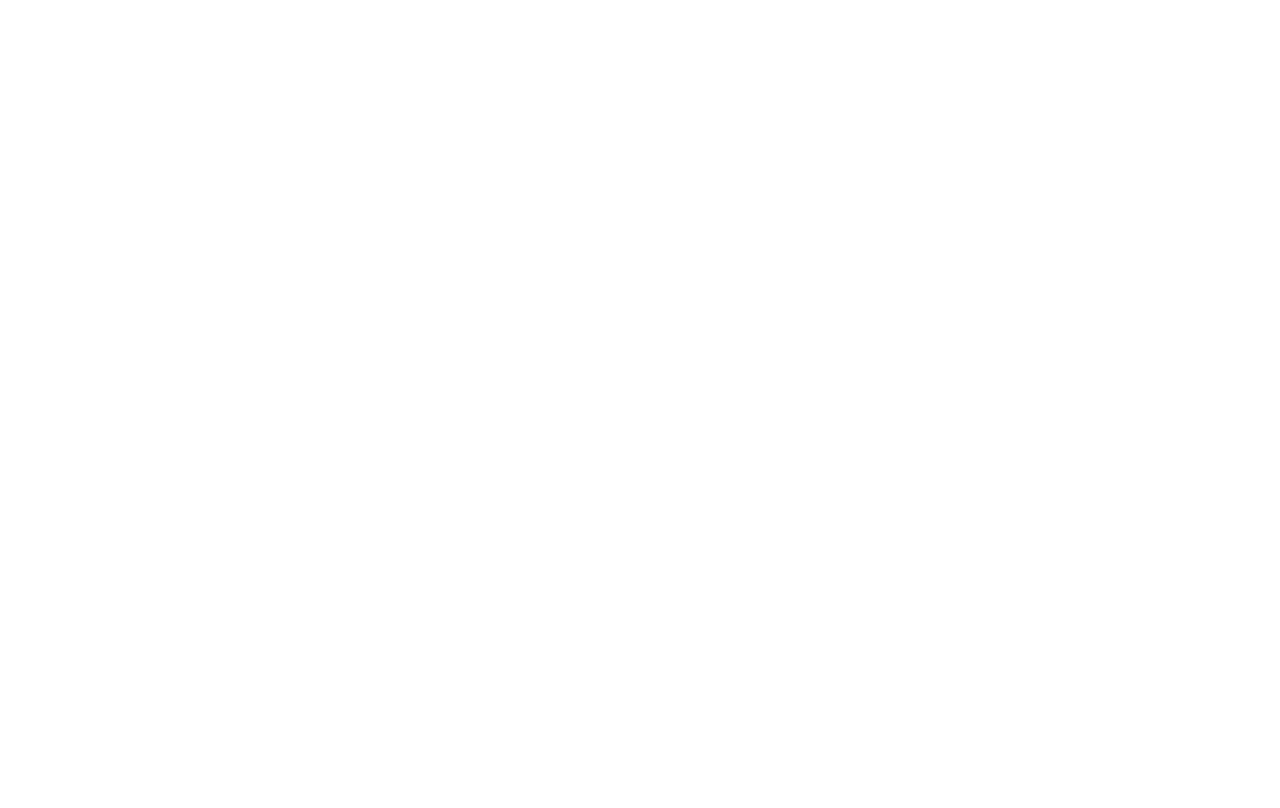
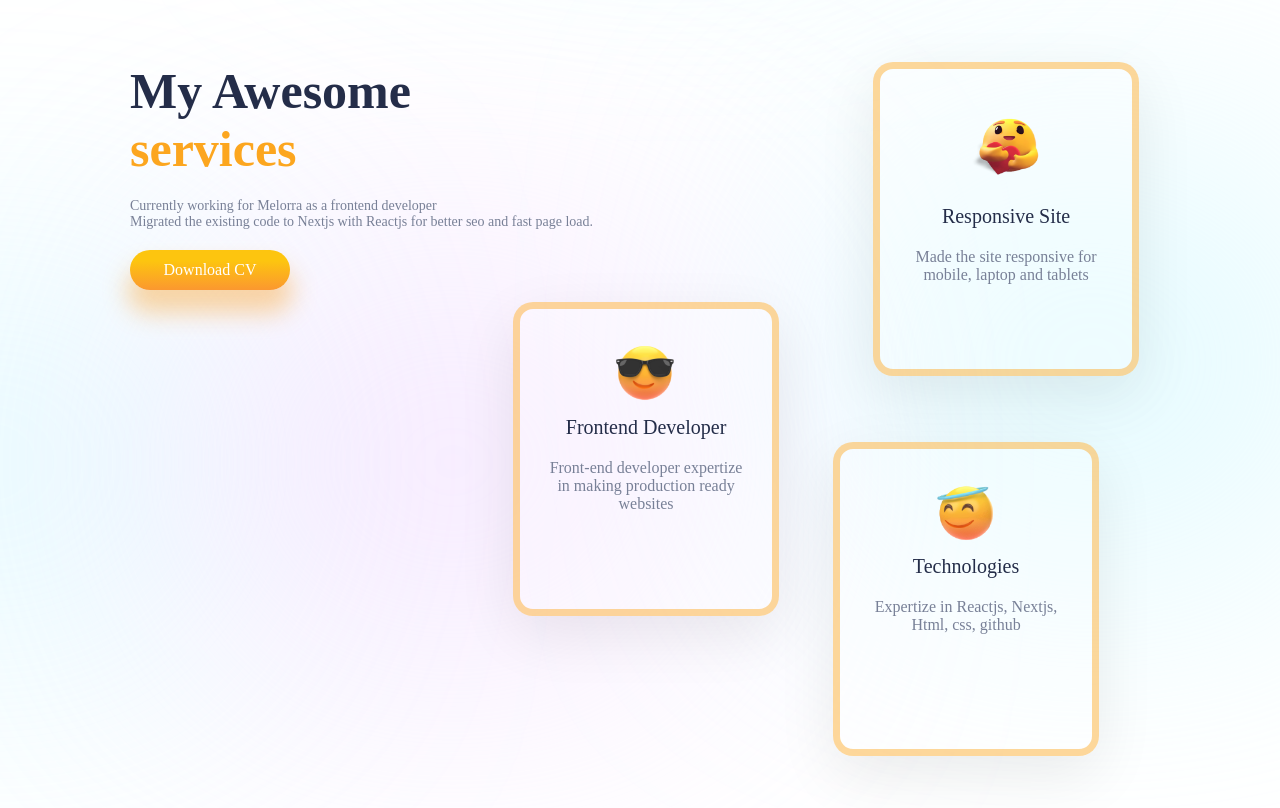
Before and after one commit to kanaktyagi/portfolio, a React (Create React App) app: page / in a window 1280 px wide. Shown: the part 1004-1812 px from the top of the page. Before the commit the page ends 836 px from the top, so only its background shows below. Built offline with nearby package versions, Linux system fonts and the light colour scheme.

Commit message:
Added the service section for the site

```diff
--- a/src/App.js
+++ b/src/App.js
@@ -1,11 +1,13 @@
 import Navbar from "./Components/Navbar/Navbar";
 import './App.css'
 import Intro from "./Components/Intro/Intro";
+import Services from "./Components/Services/Services";
 function App() {
   return (
     <div className="App">
       <Navbar/>
       <Intro/>
+      <Services/>
     </div>
   );
 }
--- /dev/null
+++ b/src/Components/Card/Card.css
@@ -0,0 +1,44 @@
+.card {
+    width: 10rem;
+    height: 13rem;
+    position: absolute;
+    display: flex;
+    flex-direction: column;
+    gap: 1rem;
+    align-items: center;
+    width: 10rem;
+    text-align: center;
+    background: rgba(255, 255, 255, 0.26);
+    border: 7px solid var(--orangeCard);
+    box-shadow: var(--boxShadow);
+    border-radius: 20px;
+    padding: 0px 26px 2rem 26px;
+  }
+  .card span:nth-of-type(2) {
+    color: var(--gray);
+    font-size: 16px;
+  }
+  .card > img {
+    transform: scale(0.6);
+    margin-bottom: -2rem;
+  }
+  .c-button {
+      background: #FFFFFF;
+      box-shadow: 0px 19px 60px rgba(0, 0, 0, 0.08);
+      border-radius: 7px;
+      border: none;
+      padding: 10px;
+      font-size: 16px;
+      color: #5290FD;
+  }
+
+  .c-button:hover{
+      transform: scale(1.1);
+      cursor: pointer;
+  }
+  /* cards */
+  @media screen and (max-width: 480px){
+    .card{
+      width: auto;
+    }
+  }
--- /dev/null
+++ b/src/Components/Card/Card.jsx
@@ -0,0 +1,14 @@
+import React from 'react'
+import "./Card.css"
+
+function Card({emoji,heading,details}) {
+  return (
+    <div className="card">
+        <img src={emoji} alt=""/>
+        <span>{heading}</span>
+        <span>{details}</span>
+    </div>
+  )
+}
+
+export default Card
--- a/src/Components/Intro/Intro.css
+++ b/src/Components/Intro/Intro.css
@@ -75,3 +75,22 @@
     transform: scale(0.67);
     left:-3rem
 }
+@media screen and (max-width: 480px) {
+    .Intro {
+      flex-direction: column;
+      gap: 7rem;
+      height: 64rem;
+    }
+
+    .i-right {
+      transform: scale(0.8);
+      left: -3rem;
+    }
+    .i-right .blur {
+      display: none;
+    }
+    .floating-div:nth-of-type(1){
+      /* display: none; */
+      top: -7rem !important;;
+    }
+  }
--- a/src/Components/Navbar/Navbar.css
+++ b/src/Components/Navbar/Navbar.css
@@ -35,3 +35,8 @@
 .n-button{
     flex:2
 }
+@media screen and (max-width: 480px) {
+    .n-list {
+      display: none;
+    }
+  }
--- /dev/null
+++ b/src/Components/Services/Services.css
@@ -0,0 +1,75 @@
+.services {
+    padding: 0 3rem 0 3rem;
+    display: flex;
+    height: 30rem;
+    margin-bottom: 8rem;
+    margin-top: 9rem;
+    margin-bottom: 13rem;
+    /* scroll view */
+    padding-top: 3rem;
+  }
+  /* left side */
+  .awesome {
+    display: flex;
+    flex-direction: column;
+    position: relative;
+    /* gap: 20px; */
+  }
+
+  .awesome > :nth-child(1) {
+    color: var(--black);
+    font-size: 2.5rem;
+    font-weight: bold;
+  }
+  .awesome > :nth-child(2) {
+    color: var(--orange);
+    font-size: 2.5rem;
+    font-weight: bold;
+  }
+  .awesome > :nth-child(3) {
+    color: var(--gray);
+    font-size: 14px;
+    margin-top: 1rem;
+  }
+  .s-button {
+    width: 8rem;
+    height: 2rem;
+    margin-top: 1rem;
+  }
+  /* right sided */
+  .cards {
+    position: relative;
+  }
+  .cards > * {
+    position: absolute;
+  }
+
+  /* blur */
+  .s-blur2 {
+    left: 14rem;
+    top: 8rem;
+  }
+
+  .s-blur1 {
+    top: 13rem;
+    left: -18rem;
+  }
+
+  @media screen and (max-width: 480px) {
+    .services {
+      margin-top: 0;
+      flex-direction: column;
+      gap: 5rem;
+      height: 66rem;
+      padding: 0;
+    }
+
+    .cards {
+      display: flex;
+      flex-direction: column;
+      gap: 17rem;
+    }
+    .cards > * {
+      position: static;
+    }
+  }
--- /dev/null
+++ b/src/Components/Services/Services.jsx
@@ -0,0 +1,59 @@
+import React from 'react'
+import './Services.css'
+import HeartEmoji from "../../img/heartemoji.png"
+import Glasses from "../../img/glasses.png"
+import Humble from "../../img/humble.png"
+import Card from '../Card/Card'
+import Resume from './resume.pdf'
+function Services() {
+  return (
+  <div className="services">
+    <div className="awesome">
+        <span>My Awesome</span>
+        <span>services</span>
+        <span>Currently working for Melorra as a frontend developer
+        <br/>
+        Migrated the existing code to Nextjs with Reactjs for better seo and
+        fast page load.
+        </span>
+        <a href={Resume} download>
+        <button className='button s-button'>Download CV</button>
+        </a>
+        <div className='blur s-blur1' style={{background: "#ABF1FF94"}}></div>
+     </div>
+    <div className="cards">
+       <div style={{left: "14rem"}}>
+        <Card
+        emoji={HeartEmoji}
+        heading={"Responsive Site"}
+        details= {"Made the site responsive for mobile, laptop and tablets"}
+        />
+       </div>
+       <div style={{top: "12rem",left: "-4rem"}}>
+       <Card
+       emoji={Glasses}
+       heading={"Frontend Developer"}
+       details={"Front-end developer expertize in making production ready websites"}
+       />
+       </div>
+       <div style={{top: "19rem", left: "12rem"}}>
+       <Card
+       emoji={Humble}
+       heading={"Technologies"}
+       details={"Expertize in Reactjs, Nextjs, Html, css, github"}
+       />
+       </div>
+       <div className='blur s-blur1' style={{background: "var(--purple)"}}>
+
+       </div>
+       <div className='blur s-blur2' style={{background: "#C1F5FF"}}>
+
+       </div>
+       <div>
+       </div>
+    </div>
+  </div>
+  )
+}
+
+export default Services
```
Also changed, not shown: 2 other files (tests, documents, lock files or other folders).
